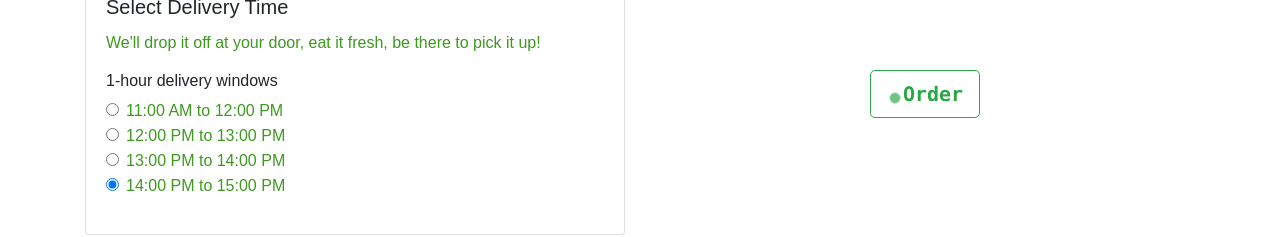
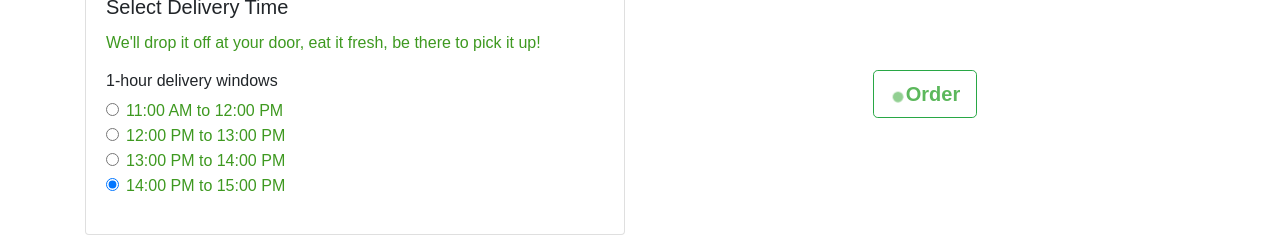
Before and after one commit to jerpowel321/Hackathon-Freedom, a React (Create React App) app in the folder foodbnbv1/: page /customer/status in a window 1280 px wide. Shown: the part 501-738 px from the top of the page. Built offline with nearby package versions, Linux system fonts and the light colour scheme; a web font is replaced by a local one.

Commit message:
Polished order page

```diff
--- a/foodbnbv1/src/App.css
+++ b/foodbnbv1/src/App.css
@@ -21,6 +21,10 @@
 
 .App-link {
   color: #61dafb;
+}
+
+#burp{
+  color: #5cb85c;
 }
 
 @keyframes App-logo-spin {
--- a/foodbnbv1/src/pages/customer/status.js
+++ b/foodbnbv1/src/pages/customer/status.js
@@ -170,7 +170,7 @@ class Status extends Component {
                                     <br></br>
                                     <br></br>
                                     <br></br>
-                                        <button className="btn btn-outline-success btn-lg text-monospace" type="submit"><span className="spinner-grow spinner-grow-sm"></span><strong>Order</strong></button>
+                                    <button className="btn btn-outline-success btn-lg text-monospace" type="submit"><NavLink className="burp" id="burp" to="/"><span className="spinner-grow spinner-grow-sm"></span><strong>Order</strong></NavLink></button>
                                     </div>
                                 </div>
                             </div>
```
